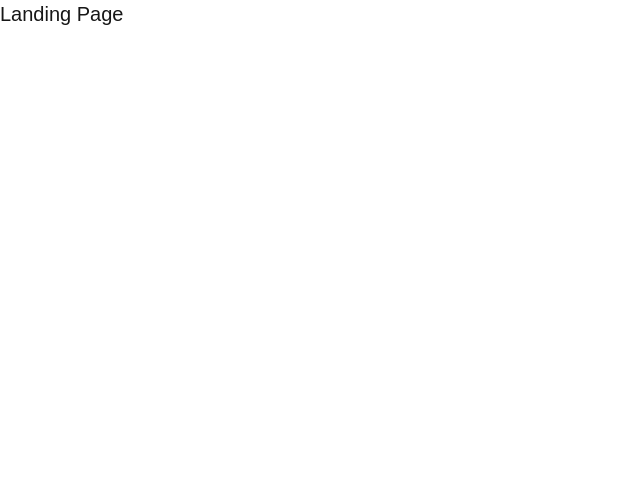
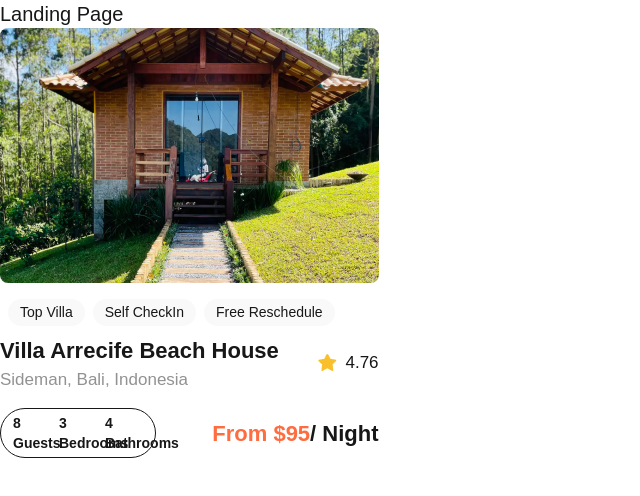
Before and after one commit to youssefamjad1/alx-project-0x00-setup, a Next.js app in the folder alx-project-0x00/: page /landing in a window 1280 px wide. Shown: the top 496 px of the page, without its empty margins (0-640 px from the left). Built offline with nearby package versions, Linux system fonts and the light colour scheme.

Commit message:
feat: add Card component to landing page and demonstrate reuse

```diff
--- a/alx-project-0x00/pages/landing.tsx
+++ b/alx-project-0x00/pages/landing.tsx
@@ -1,9 +1,11 @@
+import Card from '@/components/Card';
 import React from 'react';
 
 const Landing: React.FC = () => {
   return (
     <div>
       <h1 className="text-xl font-extralight">Landing Page</h1>
+      <Card />
     </div>
   );
 };
```
